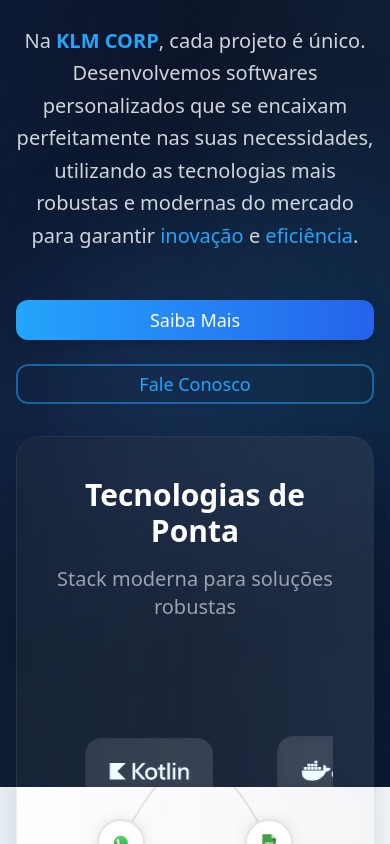
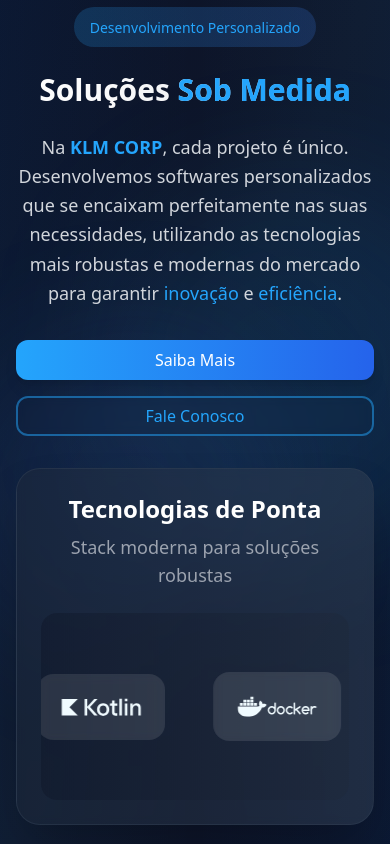
Before and after one commit to kalieleduard/klm-landing-page, a Next.js app: page / in a window 390 px wide. Shown: the part 920-1764 px from the top of the page. Built offline with nearby package versions, Linux system fonts and the light colour scheme.

Commit message:
added all

```diff
--- a/components/automation-ai-section.tsx
+++ b/components/automation-ai-section.tsx
@@ -25,7 +25,7 @@ export default function AutomationAISecion() {
   return (
     <motion.section
       id="automacao-ia"
-      className="bg-gradient-to-br from-gray-50 via-white to-blue-50 text-gray-900 h-screen w-full px-4 md:px-8 lg:px-16 xl:px-24 flex flex-col lg:flex-row items-center justify-center gap-8 lg:gap-16 relative overflow-hidden"
+      className="bg-gradient-to-br from-gray-50 via-white to-blue-50 text-gray-900 min-h-screen w-full px-4 md:px-8 lg:px-16 xl:px-24 py-16 md:py-20 lg:py-24 flex flex-col lg:flex-row items-center justify-center gap-8 lg:gap-16 relative overflow-hidden"
       initial="hidden"
       whileInView="visible"
       viewport={{ once: true, amount: 0.3 }}
@@ -35,37 +35,37 @@ export default function AutomationAISecion() {
       <div className="absolute inset-0 bg-gradient-to-r from-accent-blue/5 via-transparent to-blue-400/5" />
       <div className="absolute top-1/4 right-1/4 w-96 h-96 bg-accent-blue/10 rounded-full blur-3xl" />
       <div className="absolute bottom-1/4 left-1/4 w-80 h-80 bg-blue-400/10 rounded-full blur-3xl" />
-      <motion.div variants={itemVariants} className="lg:w-1/2 w-full max-w-4xl relative z-10">
+      <motion.div variants={itemVariants} className="w-full lg:w-1/2 max-w-4xl relative z-10">
         <motion.div
           variants={itemVariants}
-          className="bg-gradient-to-r from-white/80 to-gray-100/80 backdrop-blur-sm rounded-3xl p-10 lg:p-12 border border-gray-200/50 shadow-2xl h-full"
+          className="bg-gradient-to-r from-white/80 to-gray-100/80 backdrop-blur-sm rounded-3xl p-6 md:p-8 lg:p-10 xl:p-12 border border-gray-200/50 shadow-2xl"
         >
-          <motion.div variants={itemVariants} className="text-center mb-10">
-            <h3 className="text-3xl lg:text-4xl font-bold text-gray-900 mb-4">Automação Inteligente</h3>
-            <p className="text-xl text-gray-600">Transformação digital com IA</p>
+          <motion.div variants={itemVariants} className="text-center mb-6 md:mb-8 lg:mb-10">
+            <h3 className="text-2xl md:text-3xl lg:text-4xl font-bold text-gray-900 mb-2 md:mb-4">Automação Inteligente</h3>
+            <p className="text-lg md:text-xl text-gray-600">Transformação digital com IA</p>
           </motion.div>
 
          <AnimatedBeamDemo />
         </motion.div>
       </motion.div>
-      <motion.div variants={itemVariants} className="lg:w-1/2 max-w-2xl text-center lg:text-right relative z-10">
+      <motion.div variants={itemVariants} className="w-full lg:w-1/2 max-w-2xl text-center lg:text-right relative z-10">
         <motion.div
           variants={itemVariants}
           className="inline-block bg-gradient-to-r from-accent-blue/20 to-blue-400/20 rounded-full px-4 py-2 mb-6"
         >
           <span className="text-accent-blue text-sm font-medium">Inovação Tecnológica</span>
         </motion.div>
-        <motion.h2 variants={itemVariants} className="text-5xl md:text-6xl lg:text-7xl font-bold mb-8 bg-gradient-to-r from-gray-900 via-gray-700 to-accent-blue bg-clip-text text-transparent leading-tight">
+        <motion.h2 variants={itemVariants} className="text-3xl md:text-4xl lg:text-5xl xl:text-6xl font-bold mb-6 md:mb-8 bg-gradient-to-r from-gray-900 via-gray-700 to-accent-blue bg-clip-text text-transparent leading-tight">
           Automação e <span className="text-accent-blue">Inteligência Artificial</span>
         </motion.h2>
-        <motion.p variants={itemVariants} className="text-xl md:text-2xl text-gray-700 mb-10 leading-relaxed">
+        <motion.p variants={itemVariants} className="text-lg md:text-xl lg:text-2xl text-gray-700 mb-8 md:mb-10 leading-relaxed">
           Transformamos seus processos com <span className="text-accent-blue font-semibold">soluções inteligentes</span>. Desde a automação de tarefas repetitivas até a
           implementação de sistemas de IA que aprendem e otimizam, garantimos que seu negócio opere com máxima
           <span className="text-accent-blue"> eficiência</span> e <span className="text-accent-blue">inovação</span>.
         </motion.p>
 
-        <motion.div variants={itemVariants} className="mb-10">
-          <div className="grid grid-cols-1 md:grid-cols-2 gap-4">
+        <motion.div variants={itemVariants} className="mb-8 md:mb-10">
+          <div className="grid grid-cols-1 md:grid-cols-2 gap-3 md:gap-4">
             <div className="bg-white/60 backdrop-blur-sm rounded-xl p-4 border border-gray-200/50">
               <h4 className="font-semibold text-gray-900 mb-2">Redução de Custos</h4>
               <p className="text-sm text-gray-600">Menos gastos operacionais</p>
@@ -85,16 +85,16 @@ export default function AutomationAISecion() {
           </div>
         </motion.div>
 
-        <motion.div variants={itemVariants} className="flex flex-col sm:flex-row gap-6 mt-12">
+        <motion.div variants={itemVariants} className="flex flex-col sm:flex-row gap-4 md:gap-6 mt-8 md:mt-12">
           <Button
             onClick={() => scrollToSection("como-funciona")}
-            className="bg-gradient-to-r from-accent-blue to-blue-600 hover:from-blue-600 hover:to-accent-blue text-white px-12 py-4 rounded-xl text-lg font-medium transition-all duration-300 shadow-lg hover:shadow-xl hover:shadow-accent-blue/25"
+            className="bg-gradient-to-r from-accent-blue to-blue-600 hover:from-blue-600 hover:to-accent-blue text-white px-8 md:px-12 py-3 md:py-4 rounded-xl text-base md:text-lg font-medium transition-all duration-300 shadow-lg hover:shadow-xl hover:shadow-accent-blue/25"
           >
             Ver Como Funciona
           </Button>
           <Button
             onClick={() => scrollToSection("contato")}
-            className="border-2 border-accent-blue/50 text-accent-blue hover:bg-accent-blue hover:text-white px-12 py-4 rounded-xl text-lg font-medium transition-all duration-300 bg-transparent backdrop-blur-sm"
+            className="border-2 border-accent-blue/50 text-accent-blue hover:bg-accent-blue hover:text-white px-8 md:px-12 py-3 md:py-4 rounded-xl text-base md:text-lg font-medium transition-all duration-300 bg-transparent backdrop-blur-sm"
           >
             Solicitar Demo
           </Button>
--- a/components/tailored-solutions-section.tsx
+++ b/components/tailored-solutions-section.tsx
@@ -40,7 +40,7 @@ export default function TailoredSolutionsSection() {
   return (
     <motion.section
       id="solucoes-sob-medida"
-      className="bg-gradient-to-br from-primary-background via-slate-900 to-primary-background text-primary-foreground h-screen w-full px-4 md:px-8 lg:px-16 xl:px-24 flex flex-col lg:flex-row items-center justify-center gap-8 lg:gap-16 relative overflow-hidden"
+      className="bg-gradient-to-br from-primary-background via-slate-900 to-primary-background text-primary-foreground min-h-screen w-full px-4 md:px-8 lg:px-16 xl:px-24 py-16 md:py-20 lg:py-24 flex flex-col lg:flex-row items-center justify-center gap-8 lg:gap-16 relative overflow-hidden"
       initial="hidden"
       whileInView="visible"
       viewport={{ once: true, amount: 0.3 }}
@@ -50,49 +50,49 @@ export default function TailoredSolutionsSection() {
       <div className="absolute inset-0 bg-gradient-to-r from-accent-blue/5 via-transparent to-accent-blue/5" />
       <div className="absolute top-1/4 left-1/4 w-96 h-96 bg-accent-blue/10 rounded-full blur-3xl" />
       <div className="absolute bottom-1/4 right-1/4 w-80 h-80 bg-blue-500/10 rounded-full blur-3xl" />
-      <motion.div variants={itemVariants} className="lg:w-1/2 max-w-2xl text-center lg:text-left relative z-10">
+      <motion.div variants={itemVariants} className="w-full lg:w-1/2 max-w-2xl text-center lg:text-left relative z-10">
         <motion.div
           variants={itemVariants}
           className="inline-block bg-gradient-to-r from-accent-blue/20 to-blue-500/20 rounded-full px-4 py-2 mb-6"
         >
           <span className="text-accent-blue text-sm font-medium">Desenvolvimento Personalizado</span>
         </motion.div>
-        <motion.h2 variants={itemVariants} className="text-5xl md:text-6xl lg:text-7xl font-bold mb-8 bg-gradient-to-r from-white via-gray-100 to-accent-blue bg-clip-text text-transparent leading-tight">
+        <motion.h2 variants={itemVariants} className="text-3xl md:text-4xl lg:text-5xl xl:text-6xl font-bold mb-6 md:mb-8 bg-gradient-to-r from-white via-gray-100 to-accent-blue bg-clip-text text-transparent leading-tight">
           Soluções <span className="text-accent-blue">Sob Medida</span>
         </motion.h2>
-        <motion.p variants={itemVariants} className="text-xl md:text-2xl text-gray-300 mb-10 leading-relaxed">
+        <motion.p variants={itemVariants} className="text-lg md:text-xl lg:text-2xl text-gray-300 mb-8 md:mb-10 leading-relaxed">
           Na <span className="text-accent-blue font-semibold">KLM CORP</span>, cada projeto é único. Desenvolvemos softwares personalizados que se encaixam perfeitamente nas
           suas necessidades, utilizando as tecnologias mais robustas e modernas do mercado para garantir <span className="text-accent-blue">inovação</span> e
           <span className="text-accent-blue"> eficiência</span>.
         </motion.p>
-        <motion.div variants={itemVariants} className="flex flex-col sm:flex-row gap-6 mt-12">
+        <motion.div variants={itemVariants} className="flex flex-col sm:flex-row gap-4 md:gap-6 mt-8 md:mt-12">
           <Button
             onClick={() => scrollToSection("como-funciona")}
-            className="bg-gradient-to-r from-accent-blue to-blue-600 hover:from-blue-600 hover:to-accent-blue text-white px-12 py-4 rounded-xl text-lg font-medium transition-all duration-300 shadow-lg hover:shadow-xl hover:shadow-accent-blue/25"
+            className="bg-gradient-to-r from-accent-blue to-blue-600 hover:from-blue-600 hover:to-accent-blue text-white px-8 md:px-12 py-3 md:py-4 rounded-xl text-base md:text-lg font-medium transition-all duration-300 shadow-lg hover:shadow-xl hover:shadow-accent-blue/25"
           >
             Saiba Mais
           </Button>
           <Button
             onClick={() => scrollToSection("contato")}
-            className="border-2 border-accent-blue/50 text-accent-blue hover:bg-accent-blue hover:text-white px-12 py-4 rounded-xl text-lg font-medium transition-all duration-300 bg-transparent backdrop-blur-sm"
+            className="border-2 border-accent-blue/50 text-accent-blue hover:bg-accent-blue hover:text-white px-8 md:px-12 py-3 md:py-4 rounded-xl text-base md:text-lg font-medium transition-all duration-300 bg-transparent backdrop-blur-sm"
           >
             Fale Conosco
           </Button>
         </motion.div>
       </motion.div>
-      <motion.div variants={itemVariants} className="lg:w-1/2 w-full max-w-4xl text-center lg:text-left relative z-10">
+      <motion.div variants={itemVariants} className="w-full lg:w-1/2 max-w-4xl text-center lg:text-left relative z-10">
         <motion.div
           variants={itemVariants}
-          className="bg-gradient-to-r from-slate-800/50 to-slate-700/50 backdrop-blur-sm rounded-3xl p-10 lg:p-12 border border-slate-700/50 shadow-2xl h-full"
+          className="bg-gradient-to-r from-slate-800/50 to-slate-700/50 backdrop-blur-sm rounded-3xl p-6 md:p-8 lg:p-10 xl:p-12 border border-slate-700/50 shadow-2xl"
         >
-          <motion.div variants={itemVariants} className="text-center mb-10">
-            <h3 className="text-3xl lg:text-4xl font-bold text-white mb-4">Tecnologias de Ponta</h3>
-            <p className="text-xl text-gray-400">Stack moderna para soluções robustas</p>
+          <motion.div variants={itemVariants} className="text-center mb-6 md:mb-8 lg:mb-10">
+            <h3 className="text-2xl md:text-3xl lg:text-4xl font-bold text-white mb-2 md:mb-4">Tecnologias de Ponta</h3>
+            <p className="text-lg md:text-xl text-gray-400">Stack moderna para soluções robustas</p>
           </motion.div>
 
-          <div className="overflow-hidden p-8">
+          <div className="overflow-hidden p-4 md:p-6 lg:p-8 rounded-2xl bg-gradient-to-r from-slate-900/50 to-slate-800/50">
             <motion.div
-              className="flex items-center gap-16 w-max"
+              className="flex items-center gap-12 md:gap-16 w-max"
               animate={{ x: [0, -120 * 6] }}
               transition={{
                 x: {
```
